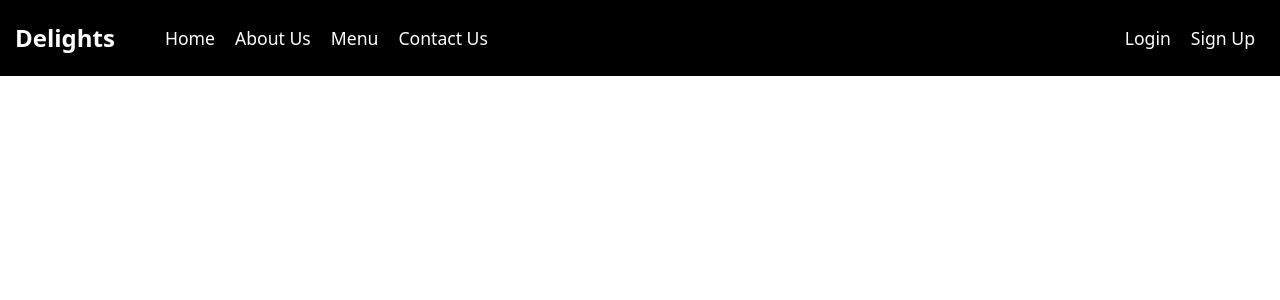
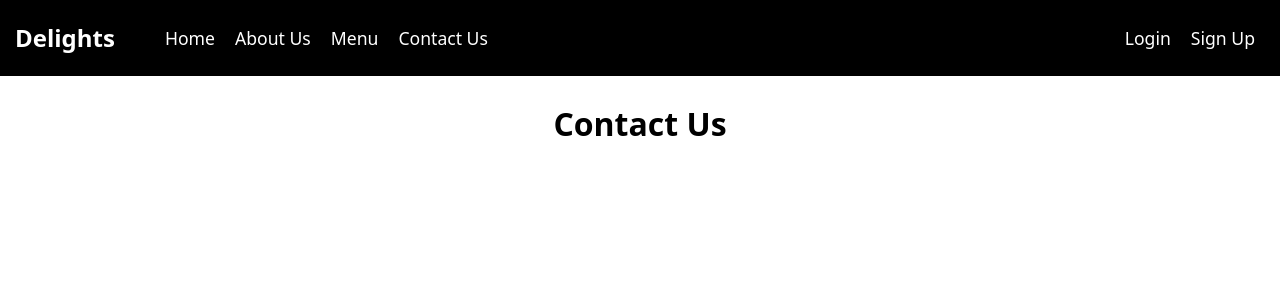
Before and after one commit to FaznaS/Delights, a React (Vite) app in the folder frontend/: page /contactUs in a window 1280 px wide. Shown: the top 300 px of the page. Built offline with nearby package versions, Linux system fonts and the light colour scheme; no server answers.

Commit message:
Updated styles

```diff
--- a/frontend/src/Customer.css
+++ b/frontend/src/Customer.css
@@ -7,6 +7,7 @@
     flex-direction: row;
     align-items: center;
 }
+
 .user-header-container ul {
     display: flex;
     flex-direction: row;
@@ -14,17 +15,25 @@
     text-align: center;
     padding-right: 30px;
 }
+
 .user-header-container ul li {
     margin-left: 10px;
     margin-right: 10px;
     font-size: 1.1rem;
 }
+
+.user-header-container ul li a{
+    color: white;
+    text-decoration: none;
+}
+
 footer {
     background-color: black;
     color: white;
     text-align: center;
     padding: 1px;
 }
+
 .hero-section {
     position: relative;
     display: flex;
@@ -38,6 +47,7 @@ footer {
     max-height: 450px;
     margin-top: 65px;
 }
+
 .hero-section::before {
     content: "";
     position: absolute;
@@ -47,12 +57,17 @@ footer {
     height: 100%;
     background-color: rgba(0, 0, 0, 0.4);
 }
+
 .hero-section h1 {
     color: white;
     font-size: 5.5rem;
     z-index: 2;
     width: 100%;
     text-align: center;
+}
+
+.page-container {
+  margin-top: 100px;
 }
 
 .about-content-container {
```
